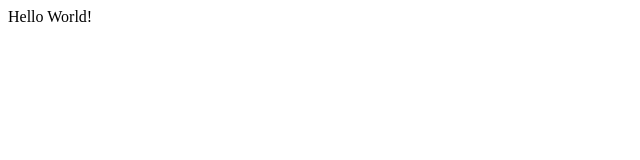
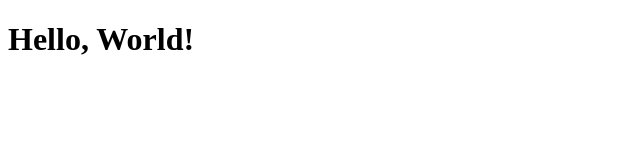
Before and after one commit to PrathamGupta/hello-world, a plain HTML site: page index.html in a window 1280 px wide. Shown: the whole page, without its empty margins (0-640 px from the left). Drawn offline with Linux system fonts and the light colour scheme.

Commit message:
Update index.html

```diff
--- a/index.html
+++ b/index.html
@@ -1,6 +1,11 @@
 <!DOCTYPE html>
 <html>
+  <head>
+    <meta charset="UTF-8">
+    <meta name="viewport" content="width=device-width, initial-scale=1.0">
+    <title>Hello World</title>
+  </head>
   <body>
-    Hello World!
+      <h1>Hello, World!</h1>
   </body>
 </html>
```
